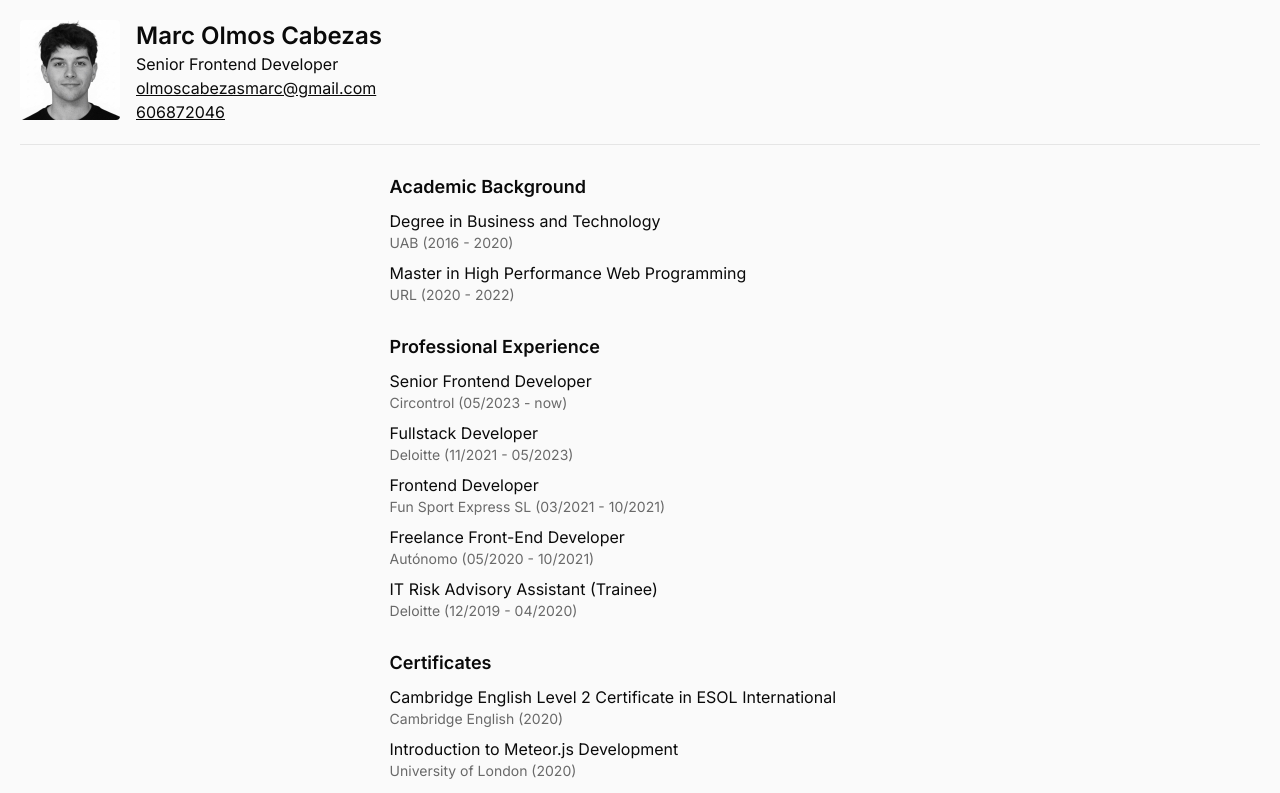
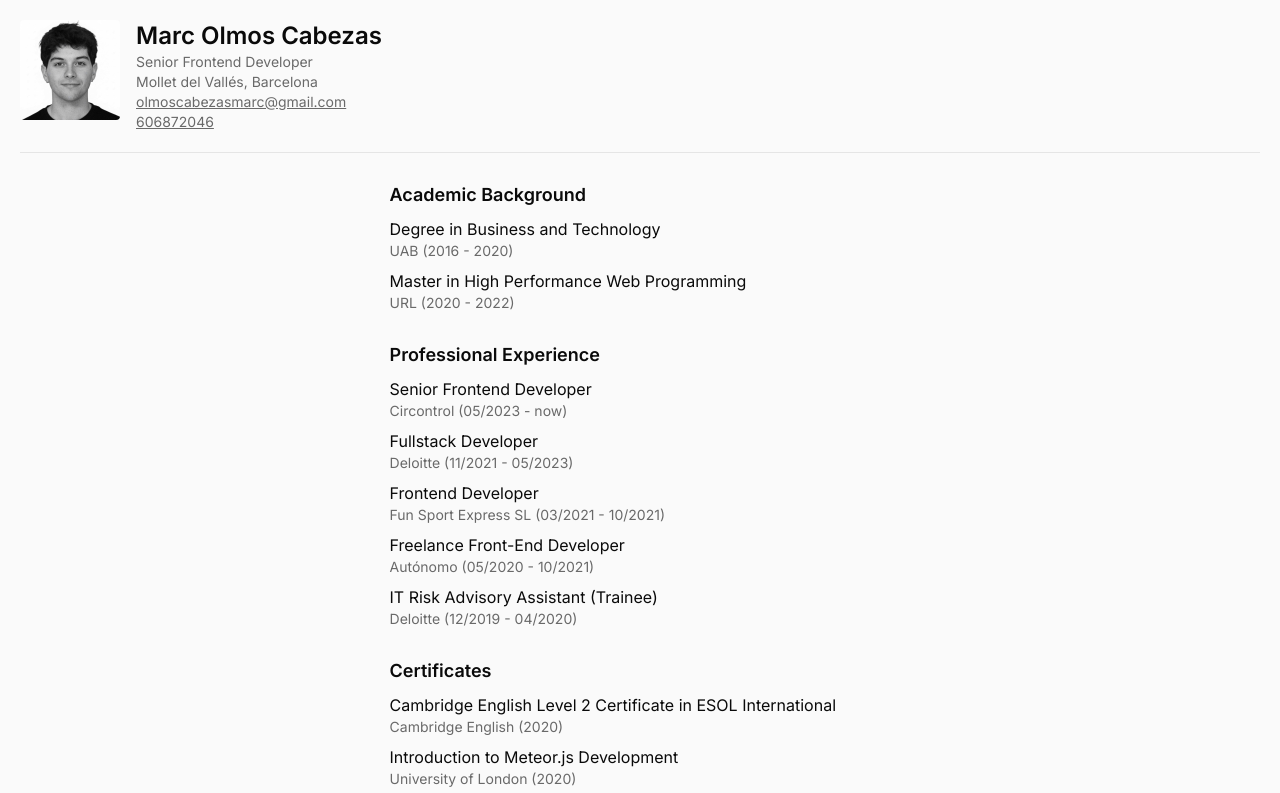
Before and after one commit to molmosdev/curriculum, an Angular app: page / in a window 1280 px wide. Shown: the top 793 px of the page. Built offline with nearby package versions, Linux system fonts and the light colour scheme.

Commit message:
Update app layout with additional personal information and styling adjustments

```diff
--- a/src/app/app.ts
+++ b/src/app/app.ts
@@ -12,13 +12,19 @@ import { Component, signal } from '@angular/core';
         <h1 class="text-2xl font-semibold overflow-hidden text-ellipsis whitespace-nowrap">
           Marc Olmos Cabezas
         </h1>
-        <span class="overflow-hidden text-ellipsis whitespace-nowrap"
-          >Senior Frontend Developer</span
+        <span class="text-sm opacity-60 overflow-hidden text-ellipsis whitespace-nowrap">
+          Senior Frontend Developer</span
         >
-        <a class="underline overflow-hidden text-ellipsis" href="mailto:olmoscabezasmarc@gmail.com">
+        <span class="text-sm opacity-60 overflow-hidden text-ellipsis whitespace-nowrap">
+          Mollet del Vallés, Barcelona
+        </span>
+        <a
+          class="text-sm opacity-60 underline overflow-hidden text-ellipsis"
+          href="mailto:olmoscabezasmarc@gmail.com"
+        >
           olmoscabezasmarc@gmail.com
         </a>
-        <a class="underline" href="tel:+34606872046">606872046</a>
+        <a class="text-sm opacity-60 underline" href="tel:+34606872046">606872046</a>
       </div>
     </header>
     <main class="flex flex-col pb-40 max-w-3xl mx-auto gap-7 pt-7">
```
